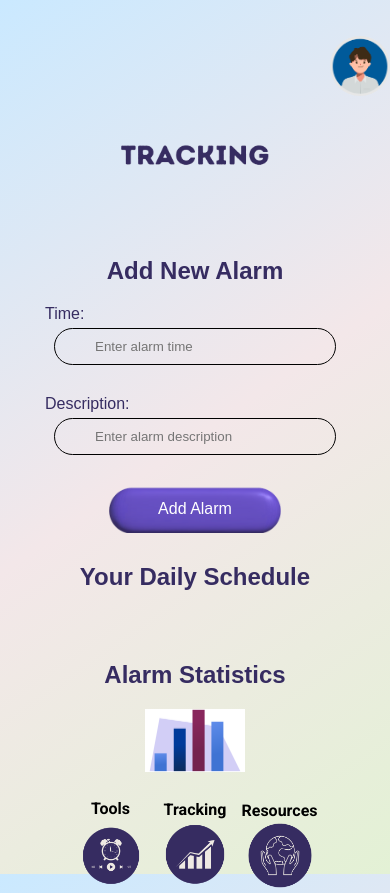
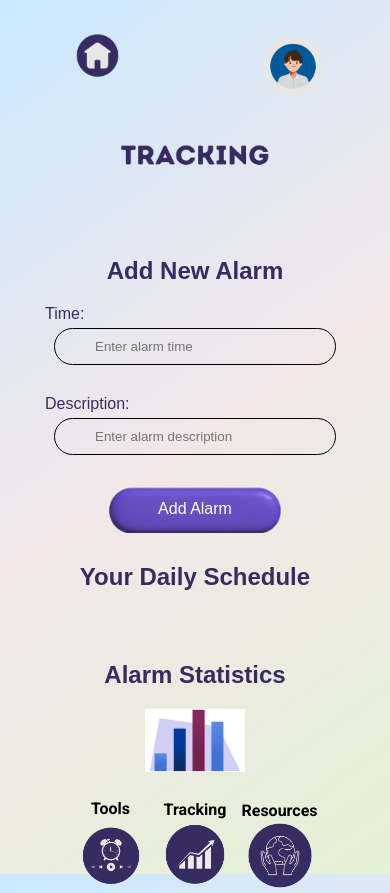
Before and after one commit to sambel2/CS422_DreamTeam, a React (Create React App) app in the folder dream-team/: page /tracking in a window 390 px wide. Built offline with nearby package versions, Linux system fonts and the light colour scheme.

Commit message:
input home on pages

```diff
--- a/dream-team/src/pages/ResourcesPage.js
+++ b/dream-team/src/pages/ResourcesPage.js
@@ -3,6 +3,7 @@ import { Link } from 'react-router-dom';
 import '../styling/ResourcesPage.css';
 import profileIcon from '../images/profile_icon.png';
 import resourcesNameIcon from '../images/resources_name_icon.png';
+import homeIcon from '../images/Home Icon.png';
 
 import BottomNav from '../components/BottomNav';
 
@@ -10,9 +11,11 @@ const ResourcesPage = () => {
   return (
     <div className="home-container">
         <header className="home-header">
-            <div></div>
+            <div className="left-icons">
+                <left><Link to="/home"><img src={homeIcon} alt="Home" style={{ width: '50px', height: '50px' }} /></Link></left>
+            </div>
             <div className="right-icons">
-                <Link to="/profile"><img src={profileIcon} alt="Profile" /></Link>
+                <right><Link to="/profile"><img src={profileIcon} alt="Profile" style={{ width: '50px', height: '50px' }} /></Link></right>
             </div>
         </header>
 
--- a/dream-team/src/pages/ToolsPage.js
+++ b/dream-team/src/pages/ToolsPage.js
@@ -15,6 +15,7 @@ import PlayerIcon from '../images/Player Icon.png';
 import MeditationIcon from '../images/Meditation Icon.png';
 import VideoIcon from '../images/Video Icon.png';
 import SleepSounds from '../Misc/SleepSounds.mp3';
+import homeIcon from '../images/Home Icon.png';
 
 import { Link } from 'react-router-dom';
 
@@ -24,9 +25,14 @@ const ToolsPage = () => {
     <div className = "tools-container">
       <header className="tools-header">
           <div></div>
-          <div className="right-icons">
-              <Link to="/profile"><img src={profileIcon} alt="Profile" /></Link>
-          </div>
+            <div className="left-icons">
+                <Link to="/home"><img src={homeIcon} alt="Home" style={{ width: '50px', height: '50px' }} /></Link>
+            </div>
+            <div className="right-icons">
+                <Link to="/profile"><img src={profileIcon} alt="Profile" style={{ width: '50px', height: '50px' }} /></Link>
+            </div>
+
+
       </header>
           <h1>TOOLS</h1>
     <div className="tools-box">
--- a/dream-team/src/pages/TrackingPage.js
+++ b/dream-team/src/pages/TrackingPage.js
@@ -7,6 +7,7 @@ import graphImage from '../images/graph.png';
 import { Link } from 'react-router-dom';
 import '../styling/TrackingPage.css';
 import BottomNav from '../components/BottomNav';
+import homeIcon from '../images/Home Icon.png';
 
 const TrackingPage = () => {
     // State to store alarms
@@ -20,10 +21,11 @@ const TrackingPage = () => {
         <div className="home-container">
             <header className="home-header">
                 <div></div>
+                <div className="left-icons">
+                    <left><Link to="/home"><img src={homeIcon} alt="Home" style={{ width: '50px', height: '50px' }} /></Link></left>
+                </div>
                 <div className="right-icons">
-                    <Link to="/profile">
-                            <img src={profileIcon} alt="Profile" className="profile-icon" />
-                    </Link>
+                    <right><Link to="/profile"><img src={profileIcon} alt="Profile" style={{ width: '50px', height: '50px' }} /></Link></right>
                 </div>
             </header>
 
--- a/dream-team/src/styling/ResourcesPage.css
+++ b/dream-team/src/styling/ResourcesPage.css
@@ -18,7 +18,22 @@
 .right-icons {
     display: flex;
     gap: 10px;
+    align-items: center;
 }
+
+.left-icons {
+    display: flex;
+    gap: 10px;
+    align-items: center;
+}
+
+  .left-icons img,
+  .right-icons img {
+    width: 50px;
+    height: auto;
+    object-fit: cover;
+  }
+
 
 .home-header a {
     background: #e7e7e7;
@@ -99,4 +114,17 @@
         width: 35px;
         height: 35px;
     }
+
+    .left-icons img,
+    .right-icons img {
+      width: 30px; /* Even smaller icons for mobile */
+
+    }
+
+
+    .settings-container img { /* Adjust title image for smaller screens */
+      width: 100%;
+      max-width: none;
+    }
+
 }
--- a/dream-team/src/styling/Tools.css
+++ b/dream-team/src/styling/Tools.css
@@ -25,13 +25,15 @@
 }
 
 
-.right-icons { /* Space between icons */
+.right-icons, .left-icons { /* Combined styles for simplicity */
     display: flex;
-    gap: 10px
+    justify-content: flex-end; /* Aligns content to the right */
+    gap: 10px; /* Adds space between icons if there are multiple */
+    flex: 1; /* Allows the container to fill available space */
 }
 
-.right-icons img {
-    width: 50px; /* Image size */
+.right-icons img, .left-icons img {
+    width: 50px;
     height: auto;
 }
 
@@ -95,6 +97,14 @@ h1 {
         height: auto;
     }
 
+    .tools-header {
+        flex-direction: row; /* Stack the icons vertically on small screens */
+    }
+    .right-icons, .left-icons {
+        justify-content: center; /* Center the icons on small screens */
+        width: 100%; /* Full width to accommodate space */
+
+    }
     h1 {
         font-size: 16px; /*smaller font size for headings */
     }
--- a/dream-team/src/styling/TrackingPage.css
+++ b/dream-team/src/styling/TrackingPage.css
@@ -21,10 +21,25 @@
 }
 
 /* space between icons */
+/* space between icons */
 .right-icons {
     display: flex;
     gap: 10px;
+
 }
+
+.left-icons {
+    display: flex;
+    gap: 10px;
+
+}
+
+  .left-icons img,
+  .right-icons img {
+    width: 50px;
+    height: auto;
+    object-fit: cover;
+  }
 
 .home-header a {
     background: #e7e7e7;
```
